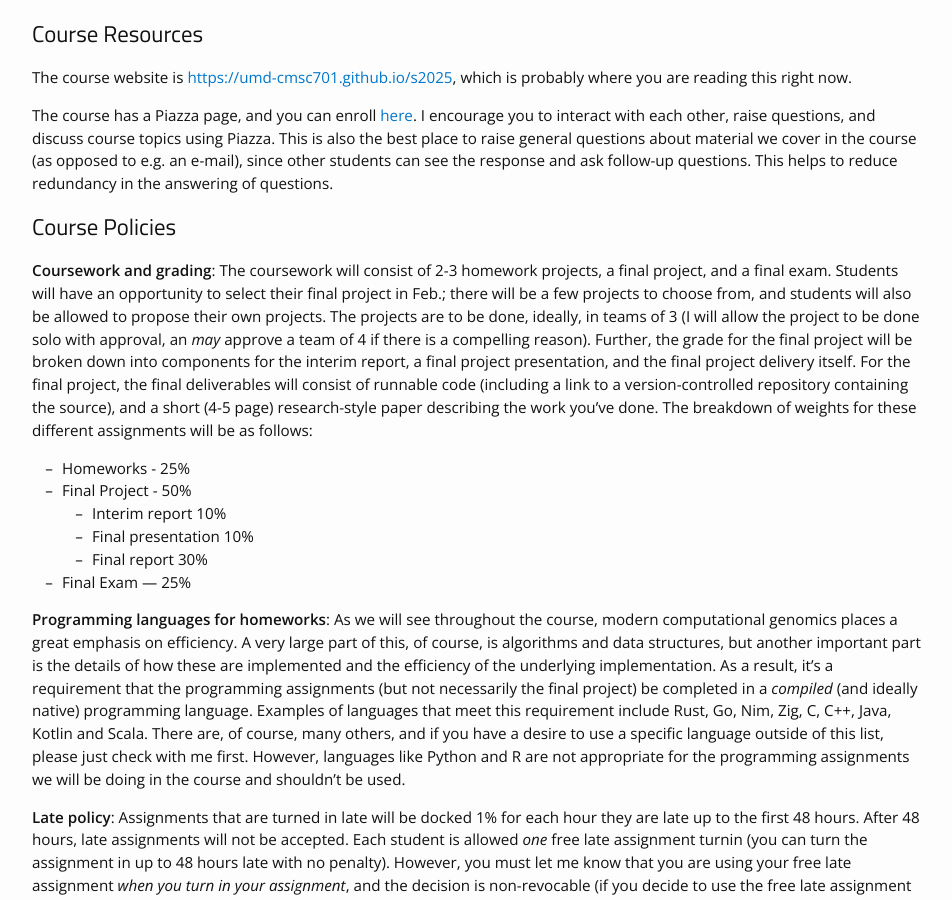
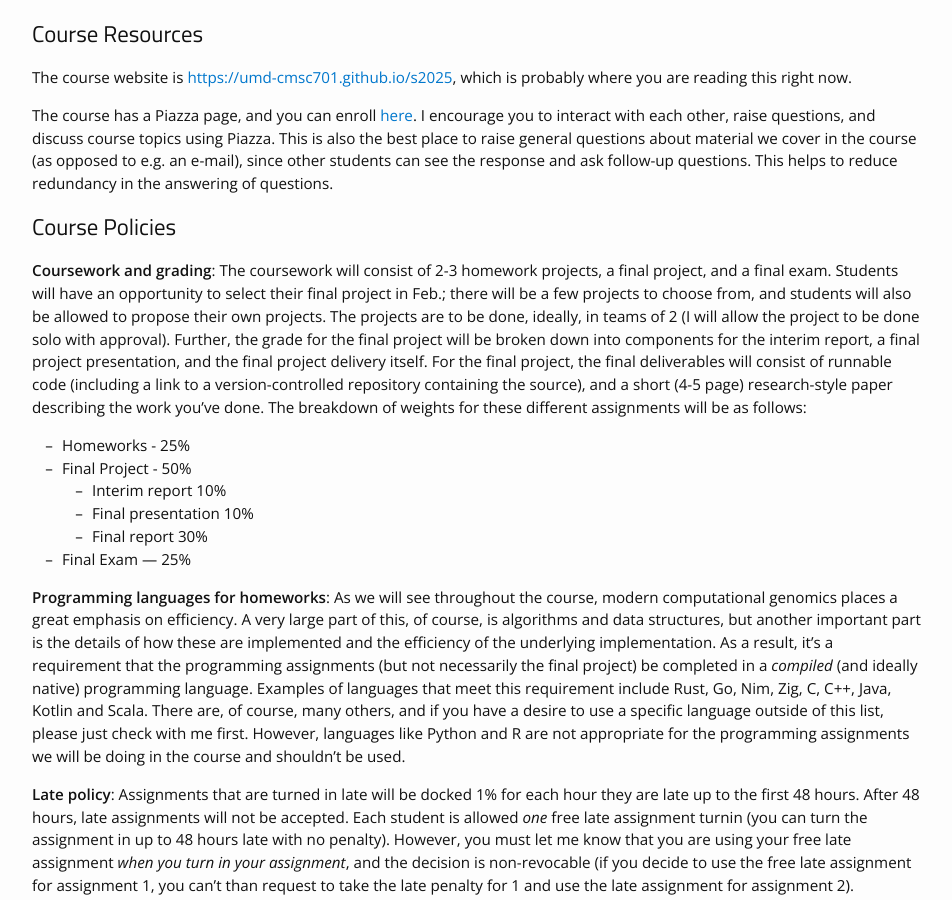
Before and after one commit to umd-cmsc701/s2025, a Jekyll site: the page built from materials.md, in a window 1280 px wide and 900 px high, scrolled down 3980 px. Shown: the whole window, without its empty margins (163-1115 px from the left). Built offline with Jekyll 4.4.1, drawn with Linux system fonts in a browser that asks for light colours; nearby versions of some CDN libraries.

Commit message:
update projects

```diff
--- a/materials.md
+++ b/materials.md
@@ -168,7 +168,7 @@ The course has a Piazza page, and you can enroll [here](http:///www.piazza.com/u
 
 ## Course Policies
 
-**Coursework and grading**: The coursework will consist of 2-3 homework projects, a final project, and a final exam. Students will have an opportunity to select their final project in Feb.; there will be a few projects to choose from, and students will also be allowed to propose their own projects. The projects are to be done, ideally, in teams of 3 (I will allow the project to be done solo with approval, an _may_ approve a team of 4 if there is a compelling reason). Further, the grade for the final project will be broken down into components for the interim report, a final project presentation, and the final project delivery itself. For the final project, the final deliverables will consist of runnable code (including a link to a version-controlled repository containing the source), and a short (4-5 page) research-style paper describing the work you’ve done. The breakdown of weights for these different assignments will be as follows:
+**Coursework and grading**: The coursework will consist of 2-3 homework projects, a final project, and a final exam. Students will have an opportunity to select their final project in Feb.; there will be a few projects to choose from, and students will also be allowed to propose their own projects. The projects are to be done, ideally, in teams of 2 (I will allow the project to be done solo with approval). Further, the grade for the final project will be broken down into components for the interim report, a final project presentation, and the final project delivery itself. For the final project, the final deliverables will consist of runnable code (including a link to a version-controlled repository containing the source), and a short (4-5 page) research-style paper describing the work you’ve done. The breakdown of weights for these different assignments will be as follows:
 
 - Homeworks - 25%
 - Final Project - 50%
```
